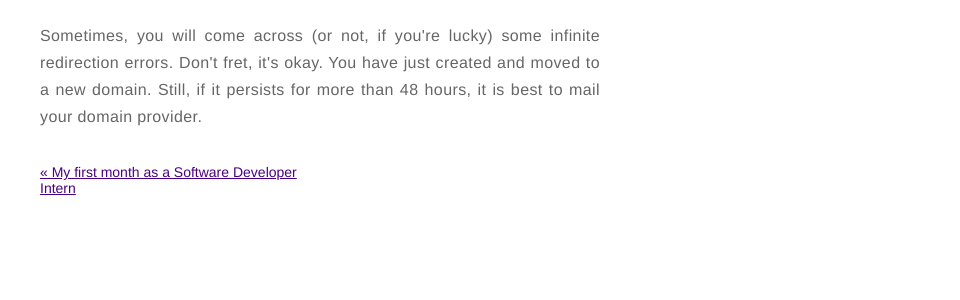
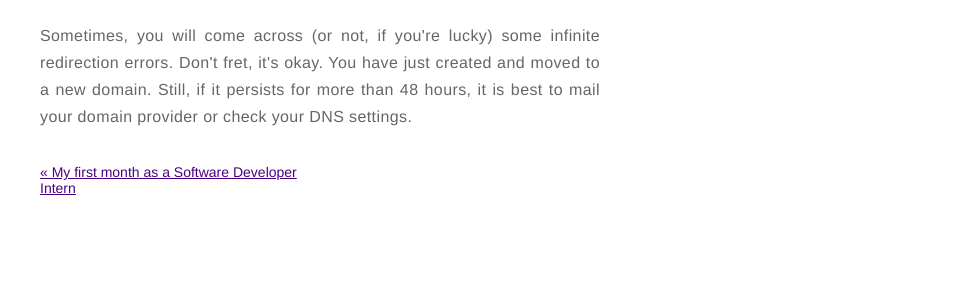
Before and after one commit to jpamata/jpamata.github.io, a Jekyll site: the page built from _posts/2017-10-05-Setting-Up-a-Personal-Site-with-Github-Pages.md, in a window 1280 px wide. Shown: the part 1152-1452 px from the top of the page, without its empty margins (320-1280 px from the left). Built offline with Jekyll 4.4.1, drawn with Linux system fonts in a browser that asks for light colours; comment, search, counter and statistics services are not loaded.

Commit message:
Update 2017-10-05-Setting-Up-a-Personal-Site-with-Github-Pages.md

```diff
--- a/_posts/2017-10-05-Setting-Up-a-Personal-Site-with-Github-Pages.md
+++ b/_posts/2017-10-05-Setting-Up-a-Personal-Site-with-Github-Pages.md
@@ -23,4 +23,4 @@ description: How to set up your own personal website and email - the cheapskate
 <p align="justify">#4. <strong>Your Custom Email with Zoho mail</strong></p>
 <p align="justify">If you want to add an e-mail for your new domain, you can do it for free with zoho mail. Just follow this guide: <a href="https://www.namecheap.com/support/knowledgebase/article.aspx/9758/2208/how-to-set-up-zoho-email-for-my-domain">How to set up Zoho email for my domain?</a></p>
 
-<p align="justify">Sometimes, you will come across (or not, if you're lucky) some infinite redirection errors. Don't fret, it's okay. You have just created and moved to a new domain. Still, if it persists for more than 48 hours, it is best to mail your domain provider.</p>
+<p align="justify">Sometimes, you will come across (or not, if you're lucky) some infinite redirection errors. Don't fret, it's okay. You have just created and moved to a new domain. Still, if it persists for more than 48 hours, it is best to mail your domain provider or check your DNS settings.</p>
```
